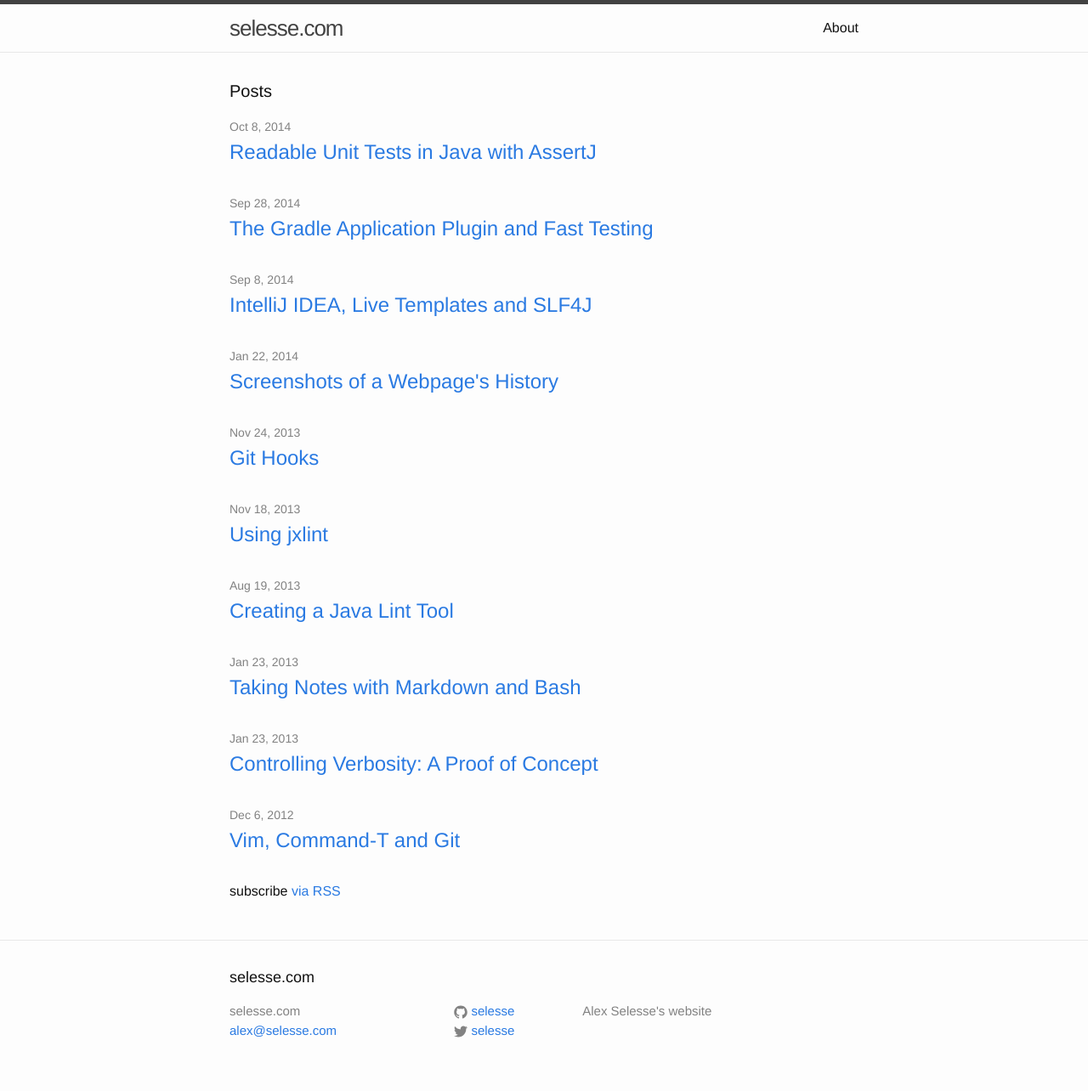
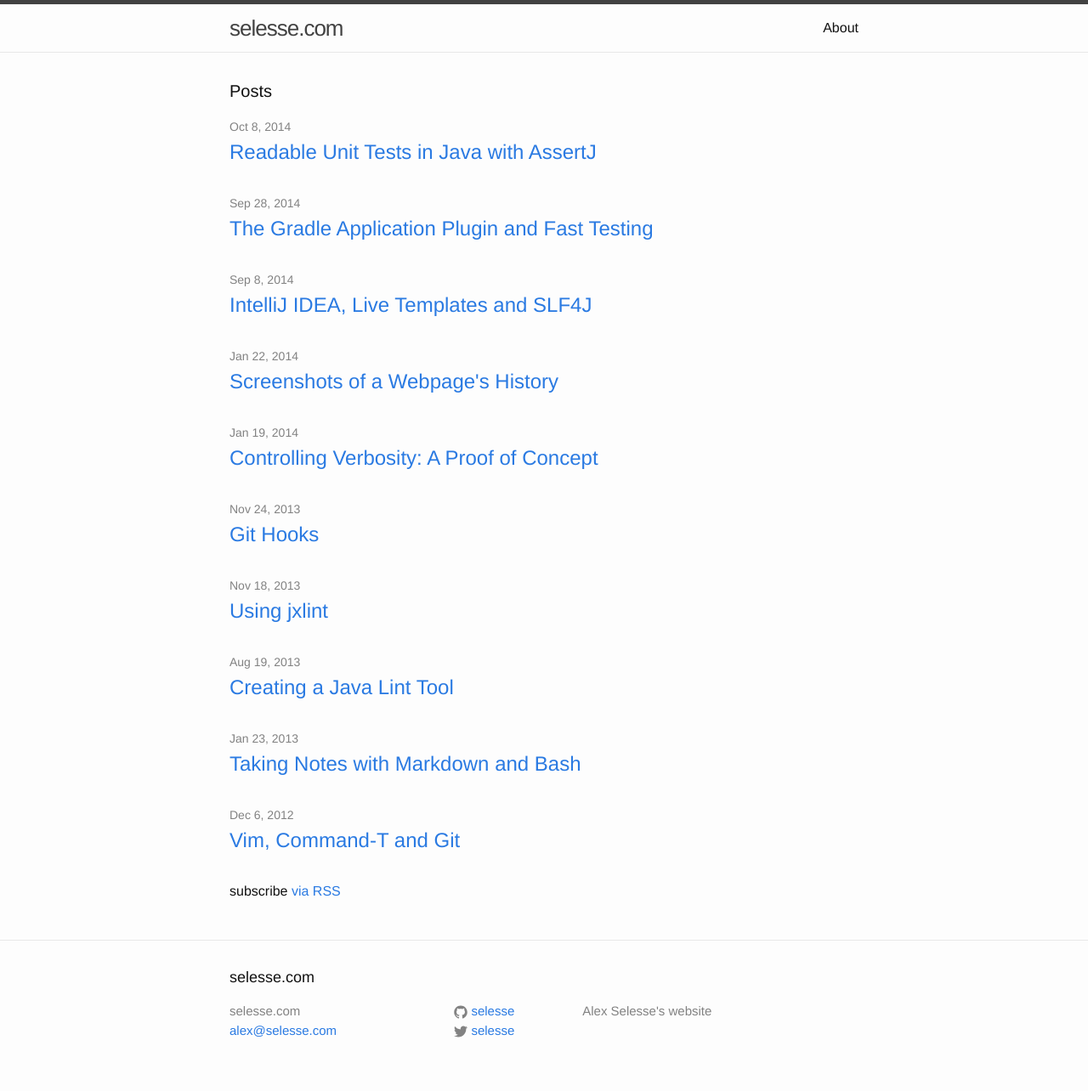
Before and after one commit to selesse/selesse.github.io, a Jekyll site: the page built from index.html, in a window 1280 px wide. Shown: the whole page at 85% size. Built offline with Jekyll 4.4.1, drawn with Linux system fonts in a browser that asks for light colours; Markdown is read by kramdown in place of the engine named in the settings.

Commit message:
Fix date

```diff
--- a/_posts/2013-01-23-controlling-verbosity.md
+++ b/_posts/2014-01-19-controlling-verbosity.md
@@ -1,7 +1,7 @@
 ---
 layout: post
 title:  "Controlling Verbosity: A Proof of Concept"
-date:   2013-01-23 21:27:00
+date:   2014-01-19 22:45:00
 categories: learning verbosity
 ---
 
```
